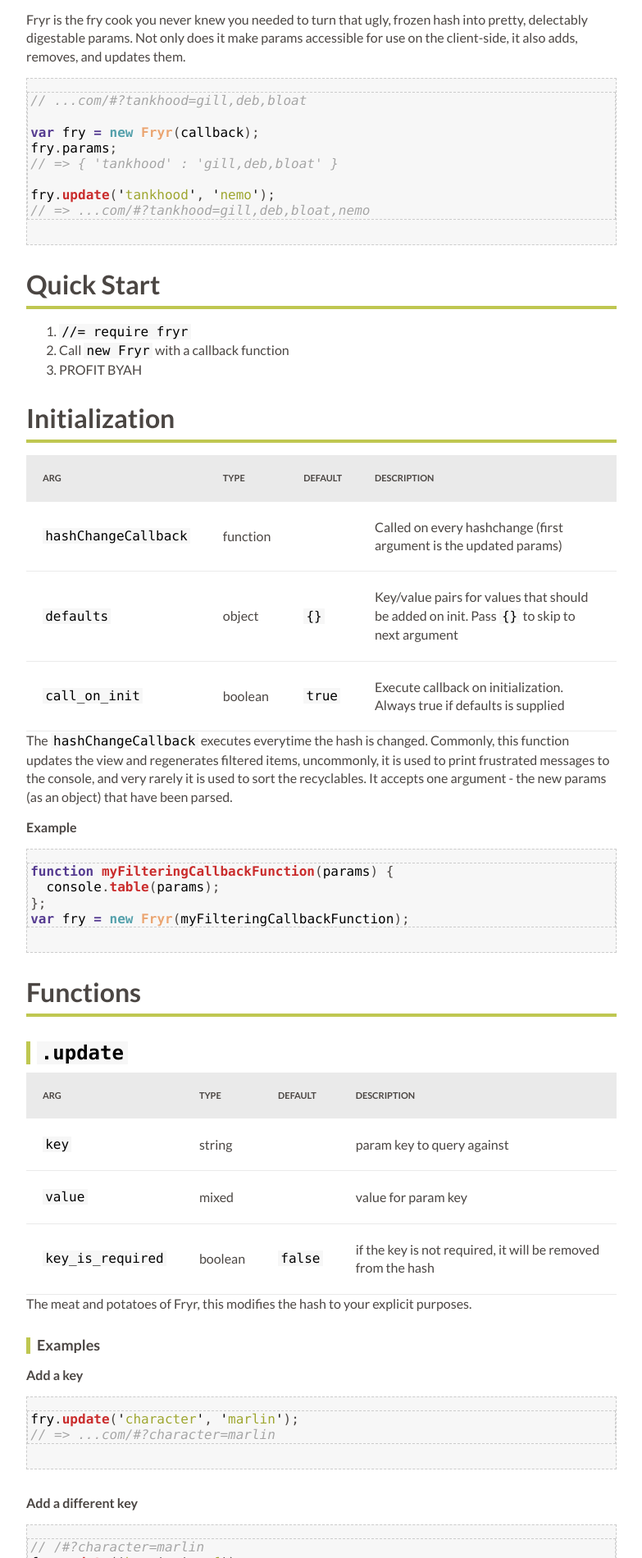
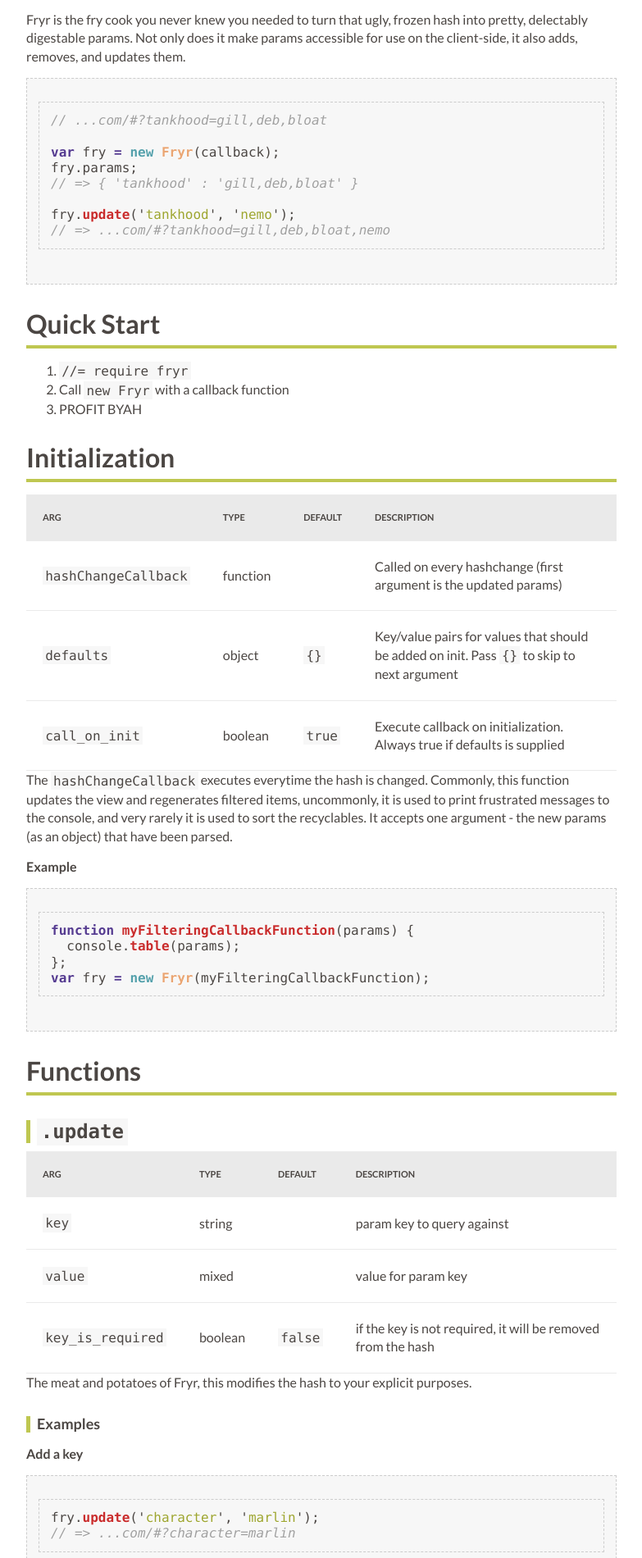
Before and after one commit to wearefine/fryr, a Jekyll site: the page built from index.md, in a window 1280 px wide. Shown: the part 320-2220 px from the top of the page at 82% size, without its empty margins (248-1031 px from the left). Built offline with Jekyll 4.4.1, drawn with Linux system fonts in a browser that asks for light colours; the repository's description, which GitHub fills in, is left out.

Commit message:
add padding and syntaxing updates

```diff
--- a/_sass/_syntax-highlighting.scss
+++ b/_sass/_syntax-highlighting.scss
@@ -1,8 +1,9 @@
 // Syntax highlighting styles
 .highlight {
   background: $c-code-bg;
+  padding: 12px 14px;
 
-  .c     { color: $c-code-comment; font-style: italic } // Comment
+  .c     { color: $c-code-comment; } // Comment
   .err   { color: $c-code-property; } // Error
   .k     { color: $c-code-keyword; font-weight: bold } // Keyword
   .o     { color: $c-code-variable; font-weight: bold } // Operator
--- a/_sass/blocks/_code.scss
+++ b/_sass/blocks/_code.scss
@@ -1,6 +1,6 @@
 code,
 pre {
-  color: $c-black;
+  color: $c-gray;
   text-shadow: 0 1px $c-white;
   font-family: $f-monospace;
   direction: ltr;
@@ -17,7 +17,7 @@
 :not(pre) > code,
 pre {
   background: $c-code-bg;
-  padding: 0 0.2em;
+  padding: 0.1em 0.2em;
 }
 
 .highlight {
--- a/_sass/globals/imports/_variables.scss
+++ b/_sass/globals/imports/_variables.scss
@@ -29,11 +29,11 @@
 $c-purple: #553b90;
 $c-orange: #eaa572;
 
-$c-code-comment: #A5A5A5;
+$c-code-comment: #a0a0a0;
 $c-code-punctuation: $c-gray;
 $c-code-property: $c-red;
 $c-code-integer: $c-orange;
-$c-code-string: #9DA52F;
+$c-code-string: #9da52f;
 $c-code-variable: $c-purple;
 $c-code-keyword: $c-blue;
 $c-code-regex: $c-orange;
```
